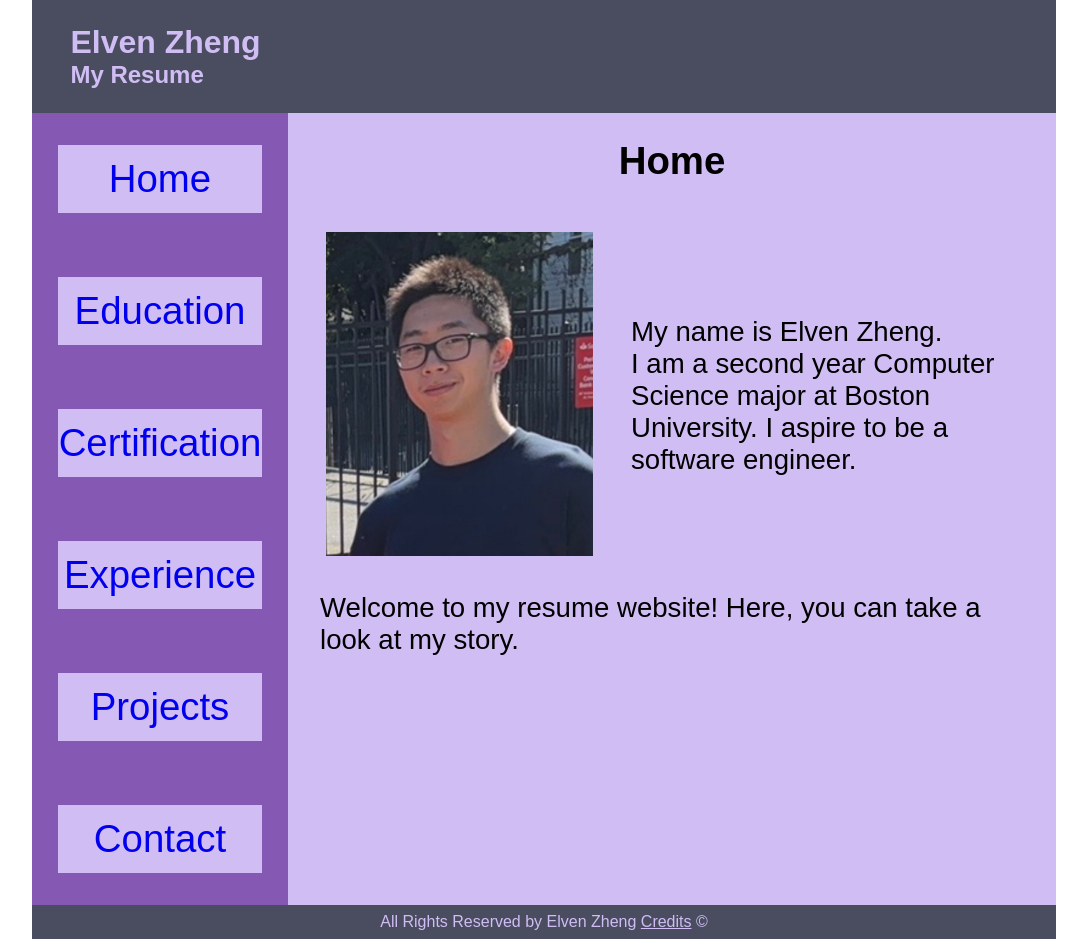
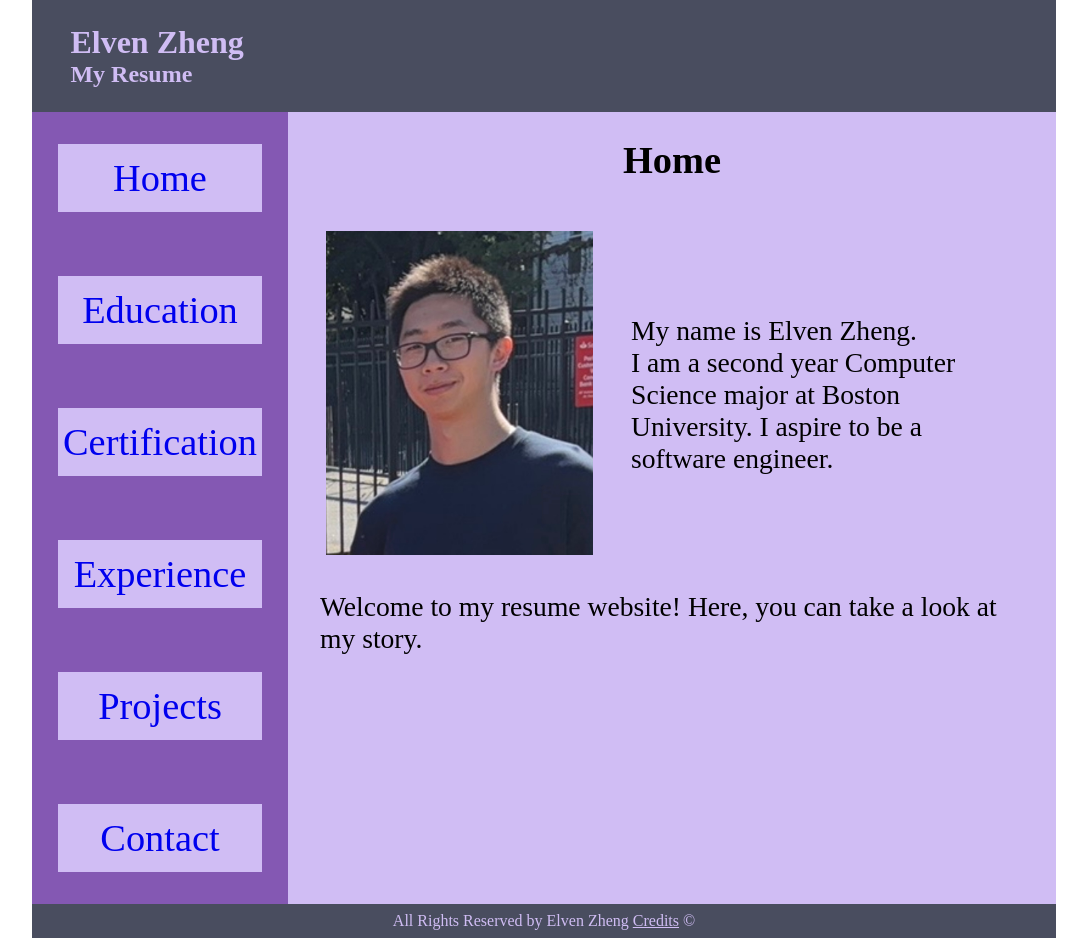
Before and after one commit to twelvenz/mp-1, a plain HTML site: page index.html in a window 1280 px wide. Shown: the whole page, without its empty margins (96-1183 px from the left). Drawn offline with Linux system fonts and the light colour scheme.

Commit message:
font fixes

```diff
--- a/cert/cert.css
+++ b/cert/cert.css
@@ -1,7 +1,7 @@
 * {
     margin: 0;
     box-sizing: border-box;
-    font-family: Arial, "Helvetica Neue", Helvetica, sans-serif;
+    font-family: "Times New Roman", Times, Georgia, serif;
 }
 
 /* center page */
--- a/edu/edu.css
+++ b/edu/edu.css
@@ -1,7 +1,7 @@
 * {
     margin: 0;
     box-sizing: border-box;
-    font-family: Arial, "Helvetica Neue", Helvetica, sans-serif;
+    font-family: "Times New Roman", Times, Georgia, serif;
 }
 
 /* center page */
--- a/experience/exp.css
+++ b/experience/exp.css
@@ -1,7 +1,7 @@
 * {
     margin: 0;
     box-sizing: border-box;
-    font-family: Arial, "Helvetica Neue", Helvetica, sans-serif;
+    font-family: "Times New Roman", Times, Georgia, serif;
 }
 
 /* center page */
--- a/projects/projects.css
+++ b/projects/projects.css
@@ -1,7 +1,7 @@
 * {
     margin: 0;
     box-sizing: border-box;
-    font-family: Arial, "Helvetica Neue", Helvetica, sans-serif;
+    font-family: "Times New Roman", Times, Georgia, serif;
 }
 
 /* center page */
--- a/refs/refs.css
+++ b/refs/refs.css
@@ -1,7 +1,7 @@
 * {
     margin: 0;
     box-sizing: border-box;
-    font-family: Arial, "Helvetica Neue", Helvetica, sans-serif;
+    font-family: "Times New Roman", Times, Georgia, serif;
 }
 
 /* center page */
--- a/resume.css
+++ b/resume.css
@@ -1,7 +1,7 @@
 * {
     margin: 0;
     box-sizing: border-box;
-    font-family: Arial, "Helvetica Neue", Helvetica, sans-serif;
+    font-family: "Times New Roman", Times, Georgia, serif;
 }
 
 /* center page */
```
